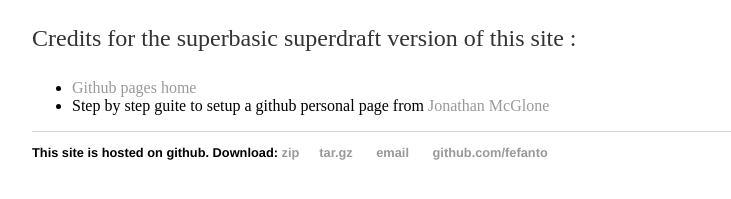
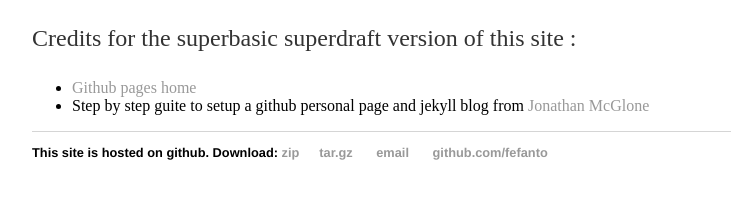
Before and after one commit to fefanto/fefanto.github.io, a Jekyll site: the page built from _posts/2016-09-30-my first-and-only-github-site.md, in a window 1280 px wide. Shown: the part 369-568 px from the top of the page, without its empty margins (160-891 px from the left). Built offline with Jekyll 4.4.1, drawn with Linux system fonts in a browser that asks for light colours.

```diff
--- a/_posts/2016-09-30-my first-and-only-github-site.md
+++ b/_posts/2016-09-30-my first-and-only-github-site.md
@@ -14,4 +14,4 @@
 Credits for the superbasic superdraft version of this site :
 
 * [Github pages home](https://pages.github.com/ target="_blank)
-* Step by step guite to setup a github personal page from [Jonathan McGlone](http://jmcglone.com/guides/github-pages/ target="_blank)
+* Step by step guite to setup a github personal page and jekyll blog from [Jonathan McGlone](http://jmcglone.com/guides/github-pages/ target="_blank)
--- a/index.html
+++ b/index.html
@@ -3,6 +3,6 @@
 title: Fefanto
 ---
 		<div class="blurb">
-    		<h1>This is the homepage</h1>
+    		<h1>This is the homepage (some changes!)</h1>
 			<p>important content here</p>
 		</div><!-- /.blurb -->
```
Also changed, not shown: _posts/2016-09-30-testing-jekill-locally-with browser-sync.md (added, +16 -0 lines).
